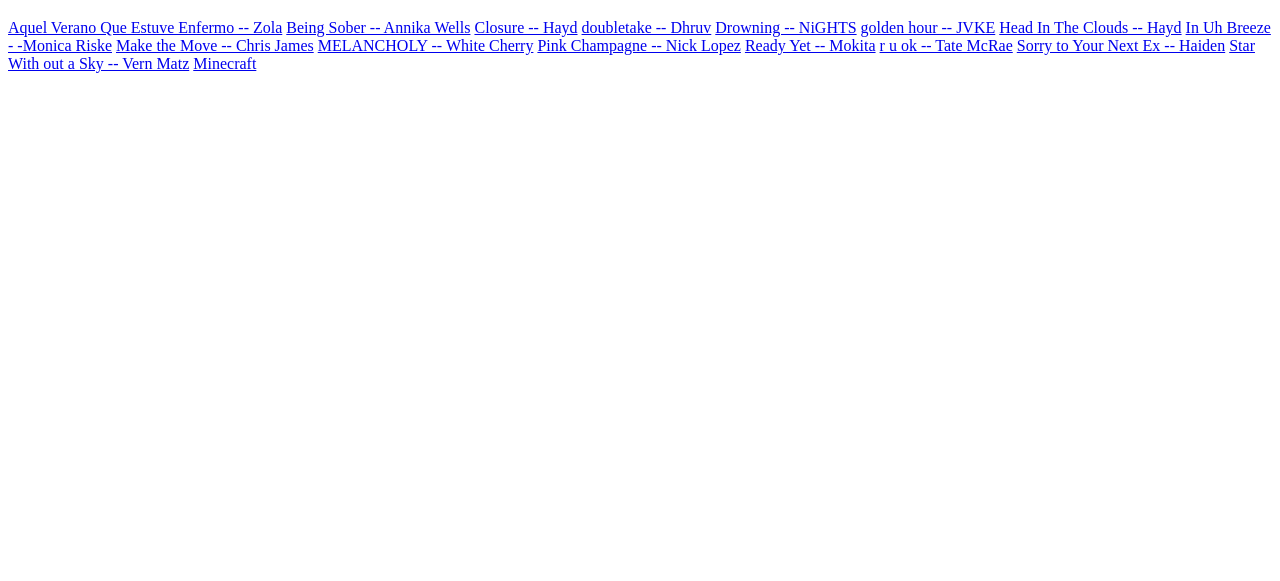
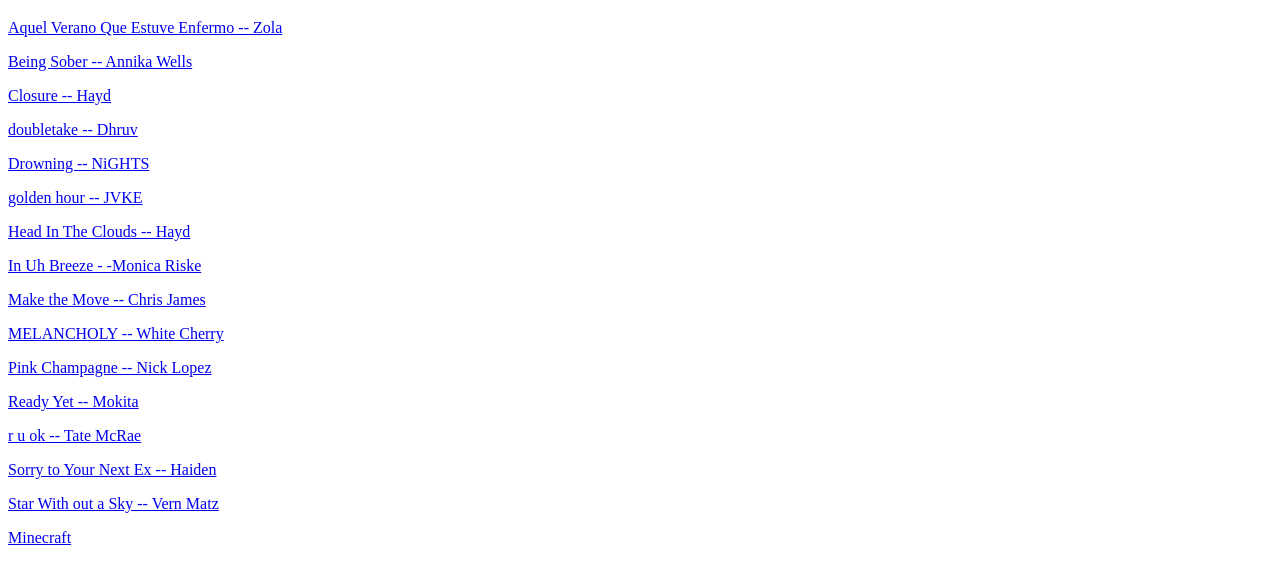
Before and after one commit to NoNameGMM/NoNameCDN, a plain HTML site: page index.html in a window 1280 px wide. Shown: the part 61-642 px from the top of the page. Drawn offline with Linux system fonts and the light colour scheme.

Commit message:
Update index.html

```diff
--- a/index.html
+++ b/index.html
@@ -9,21 +9,21 @@
 </head>
 <body>
     <h1>NoNameCDN</h1>
-    <a href='AquelVeranoQueEstuveEnfermo-Zola'>Aquel Verano Que Estuve Enfermo -- Zola</a>
-    <a href='BeingSober-AnnikaWells'>Being Sober -- Annika Wells</a>
-    <a href='Closure-Hayd'>Closure -- Hayd</a>
-    <a href='doubletake-Dhruv'>doubletake -- Dhruv</a>
-    <a href='Drowning-NiGHTS'>Drowning -- NiGHTS</a>
-    <a href='goldenhour-JVKE'>golden hour -- JVKE</a>
-    <a href='HeadInTheClouds-Hayd'>Head In The Clouds -- Hayd</a>
-    <a href='InUhBreeze-MonicaRiskey'>In Uh Breeze - -Monica Riske</a>
-    <a href='MaketheMove-ChrisJames'>Make the Move -- Chris James</a>
-    <a href='MELANCHOLY-WhiteCherry'>MELANCHOLY -- White Cherry</a>
-    <a href='PinkChampagne-NickLopez'>Pink Champagne -- Nick Lopez</a>
-    <a href='ReadyYet-Mokita'>Ready Yet -- Mokita</a>
-    <a href='ruok-TateMcRae'>r u ok -- Tate McRae</a>
-    <a href='SorrytoYourNextEx-Haiden'>Sorry to Your Next Ex -- Haiden</a>
-    <a href='StarWithoutaSky-VernMatz'>Star With out a Sky -- Vern Matz</a>
-    <a href='minecraft'>Minecraft</a>
+    <p><a href='AquelVeranoQueEstuveEnfermo-Zola'>Aquel Verano Que Estuve Enfermo -- Zola</a></p>
+    <p><a href='BeingSober-AnnikaWells'>Being Sober -- Annika Wells</a></p>
+    <p><a href='Closure-Hayd'>Closure -- Hayd</a></p>
+    <p><a href='doubletake-Dhruv'>doubletake -- Dhruv</a></p>
+    <p><a href='Drowning-NiGHTS'>Drowning -- NiGHTS</a></p>
+    <p><a href='goldenhour-JVKE'>golden hour -- JVKE</a></p>
+    <p><a href='HeadInTheClouds-Hayd'>Head In The Clouds -- Hayd</a></p>
+    <p><a href='InUhBreeze-MonicaRiskey'>In Uh Breeze - -Monica Riske</a></p>
+    <p><a href='MaketheMove-ChrisJames'>Make the Move -- Chris James</a></p>
+    <p><a href='MELANCHOLY-WhiteCherry'>MELANCHOLY -- White Cherry</a></p>
+    <p><a href='PinkChampagne-NickLopez'>Pink Champagne -- Nick Lopez</a></p>
+    <p><a href='ReadyYet-Mokita'>Ready Yet -- Mokita</a></p>
+    <p><a href='ruok-TateMcRae'>r u ok -- Tate McRae</a></p>
+    <p><a href='SorrytoYourNextEx-Haiden'>Sorry to Your Next Ex -- Haiden</a></p>
+    <p><a href='StarWithoutaSky-VernMatz'>Star With out a Sky -- Vern Matz</a></p>
+    <p><a href='minecraft'>Minecraft</a></p>
 </body>
 </html>
```
